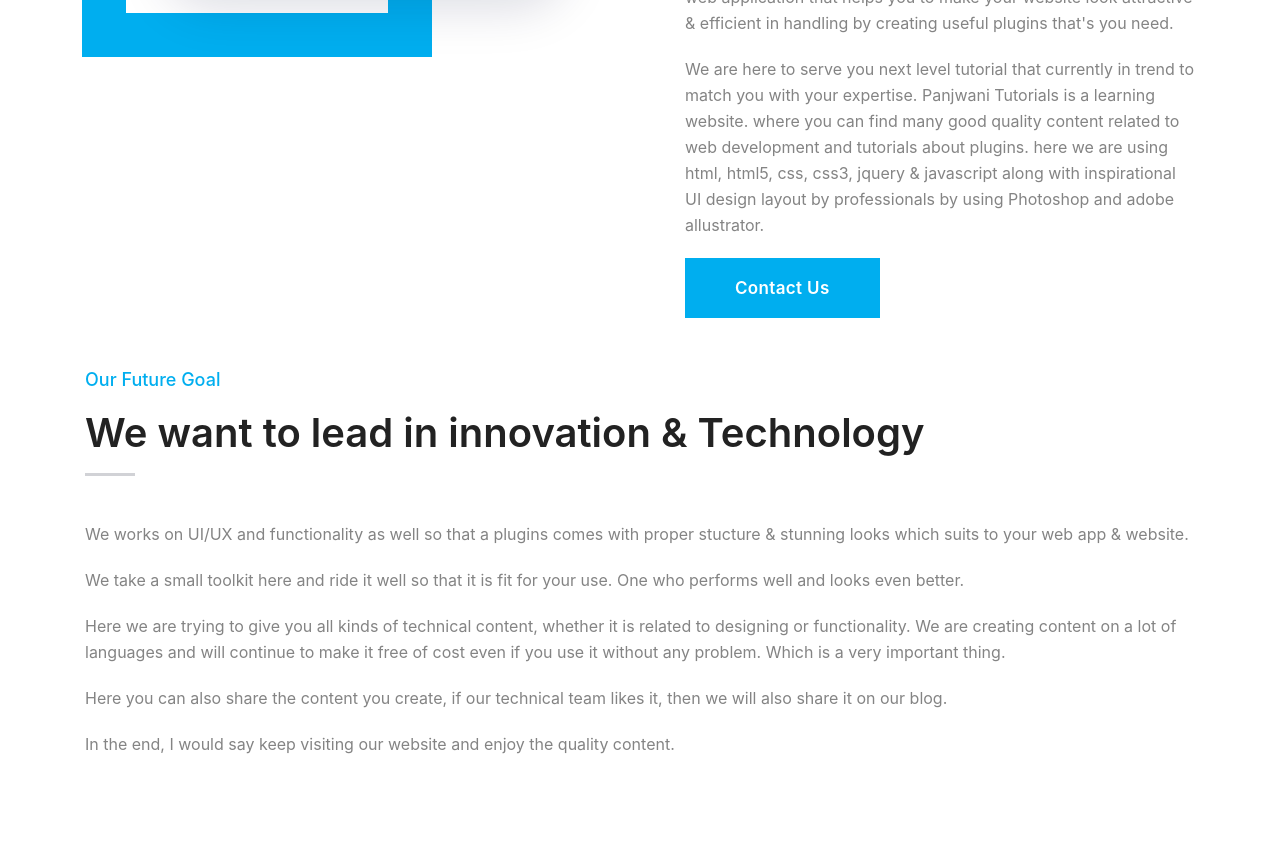
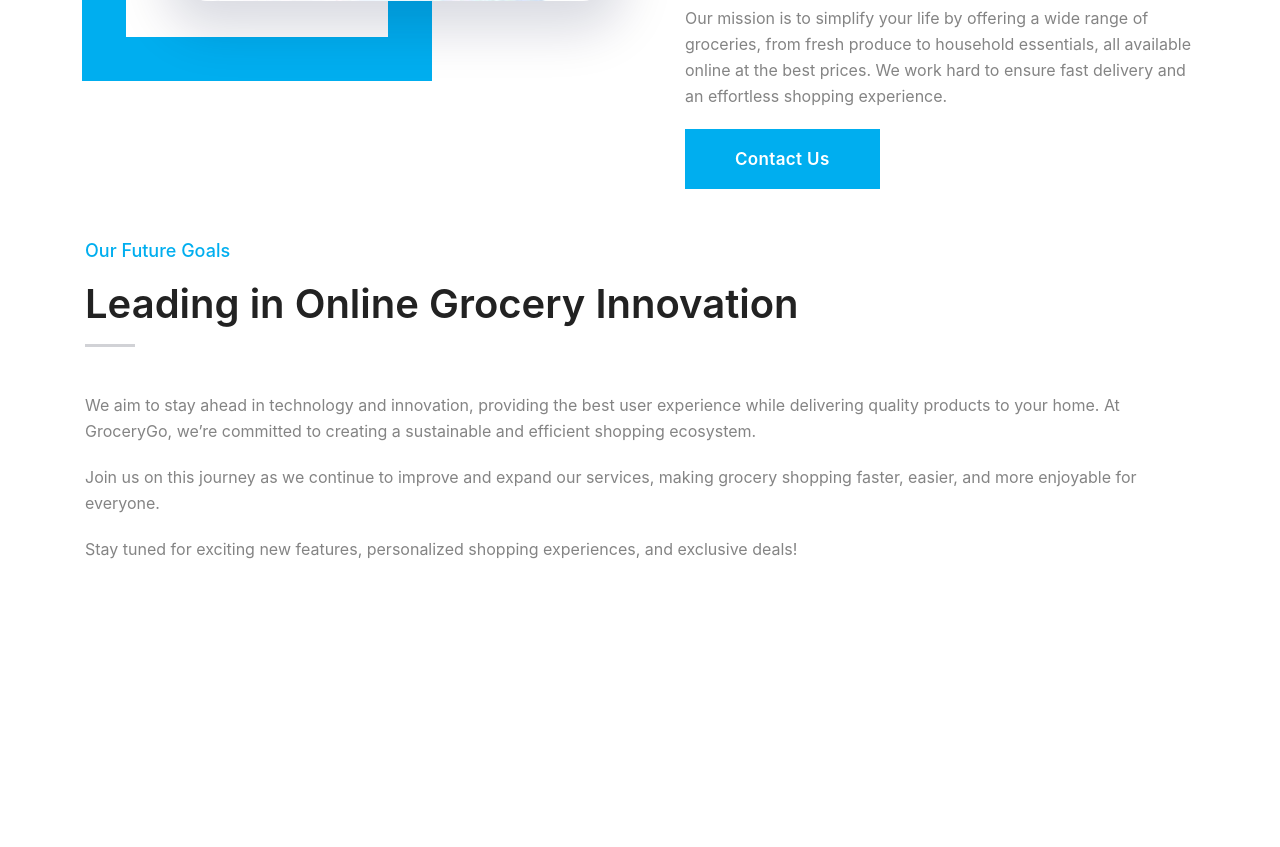
Before and after one commit to selinalana/GroceryWebApp, a Django app: page /about/ in a window 1280 px wide. Shown: the part 522-1369 px from the top of the page. After the commit the page ends 1081 px from the top, so only its background shows below. Run offline with Django 4.2, Linux system fonts and the light colour scheme; some libraries are stand-ins or nearby versions.

Commit message:
about page

```diff
--- a/grocerygo/templates/about.html
+++ b/grocerygo/templates/about.html
@@ -1,8 +1,8 @@
 {% load static %}
 <html>
 <head>
-  <title>About US</title>
-  <link rel="stylesheet" href="{% static 'css/about.css' %}"
+  <title>About Us - GroceryGo</title>
+  <link rel="stylesheet" href="{% static 'css/about.css' %}">
 </head>
 <body>
 {% include 'navigation.html' %}
@@ -13,20 +13,16 @@
         <div class="inner-column">
           <div class="sec-title">
             <span class="title">About GroceryGo</span>
-            <h2>We are Creative Tech Enthusiast working since 2015</h2>
-          </div>
-          <div class="text">I am Your Name works at Your Company Name since last 3 years. We are here to provide
-            touch notch solution for your website or web application that helps you to make your website look attractive
-            & efficient in handling by creating useful plugins that's you need.
+            <h2>Your Trusted Grocery Shopping Platform</h2>
           </div>
           <div class="text">
-            We are here to serve you next level tutorial that currently in trend to match you with your expertise. Panjwani
-            Tutorials is a learning website. where you can find many good quality content related to web development
-            and tutorials about plugins. here we are using html, html5, css, css3, jquery & javascript along with
-            inspirational UI design layout by professionals by using Photoshop and adobe allustrator.
+            Welcome to GroceryGo, where we make your grocery shopping experience seamless and convenient. Since 2024, we have been dedicated to bringing top-quality products to your doorstep with just a few clicks.
+          </div>
+          <div class="text">
+            Our mission is to simplify your life by offering a wide range of groceries, from fresh produce to household essentials, all available online at the best prices. We work hard to ensure fast delivery and an effortless shopping experience.
           </div>
           <div class="btn-box">
-            <a href="#" class="theme-btn btn-style-one">Contact Us</a>
+            <a href="/contact" class="theme-btn btn-style-one">Contact Us</a>
           </div>
         </div>
       </div>
@@ -34,39 +30,31 @@
       <div class="image-column col-lg-6 col-md-12 col-sm-12">
         <div class="inner-column wow fadeInLeft">
           <div class="author-desc">
-            <h2>Your Name</h2>
-            <span>Your Position</span>
+            <h2>GroceryGo Team</h2>
+            <span>Your Online Shopping Experts</span>
           </div>
-          <figure class="image-1"><a href="#" class="lightbox-image" data-fancybox="images"><img
-                  title="Your Name" src="{% static 'images/about.png' %}" alt=""></a></figure>
+          <!-- First Image (Team) -->
+          <figure class="image-1">
+            <img title="GroceryGo Team" src="{% static 'images/basket.jpeg' %}" alt="GroceryGo Team">
+          </figure>
+
         </div>
       </div>
-
     </div>
     <div class="sec-title">
-      <span class="title">Our Future Goal</span>
-      <h2>We want to lead in innovation & Technology</h2>
+      <span class="title">Our Future Goals</span>
+      <h2>Leading in Online Grocery Innovation</h2>
     </div>
     <div class="text">
-      We works on UI/UX and functionality as well so that a plugins comes with proper stucture & stunning looks which
-      suits to your web app & website.
+      We aim to stay ahead in technology and innovation, providing the best user experience while delivering quality products to your home. At GroceryGo, we’re committed to creating a sustainable and efficient shopping ecosystem.
     </div>
     <div class="text">
-      We take a small toolkit here and ride it well so that it is fit for your use. One who performs well and looks even
-      better.
+      Join us on this journey as we continue to improve and expand our services, making grocery shopping faster, easier, and more enjoyable for everyone.
     </div>
     <div class="text">
-      Here we are trying to give you all kinds of technical content, whether it is related to designing or
-      functionality. We are creating content on a lot of languages and will continue to make it free of cost even if you
-      use it without any problem. Which is a very important thing.
-    </div>
-    <div class="text">
-      Here you can also share the content you create, if our technical team likes it, then we will also share it on our
-      blog.
-    </div>
-    <div class="text">
-      In the end, I would say keep visiting our website and enjoy the quality content.
+      Stay tuned for exciting new features, personalized shopping experiences, and exclusive deals!
     </div>
   </div>
 </section>
 </body>
+</html>
```
Also changed, not shown: grocerygo/db.sqlite3, grocerygo/static/images/basket.jpeg (added).
